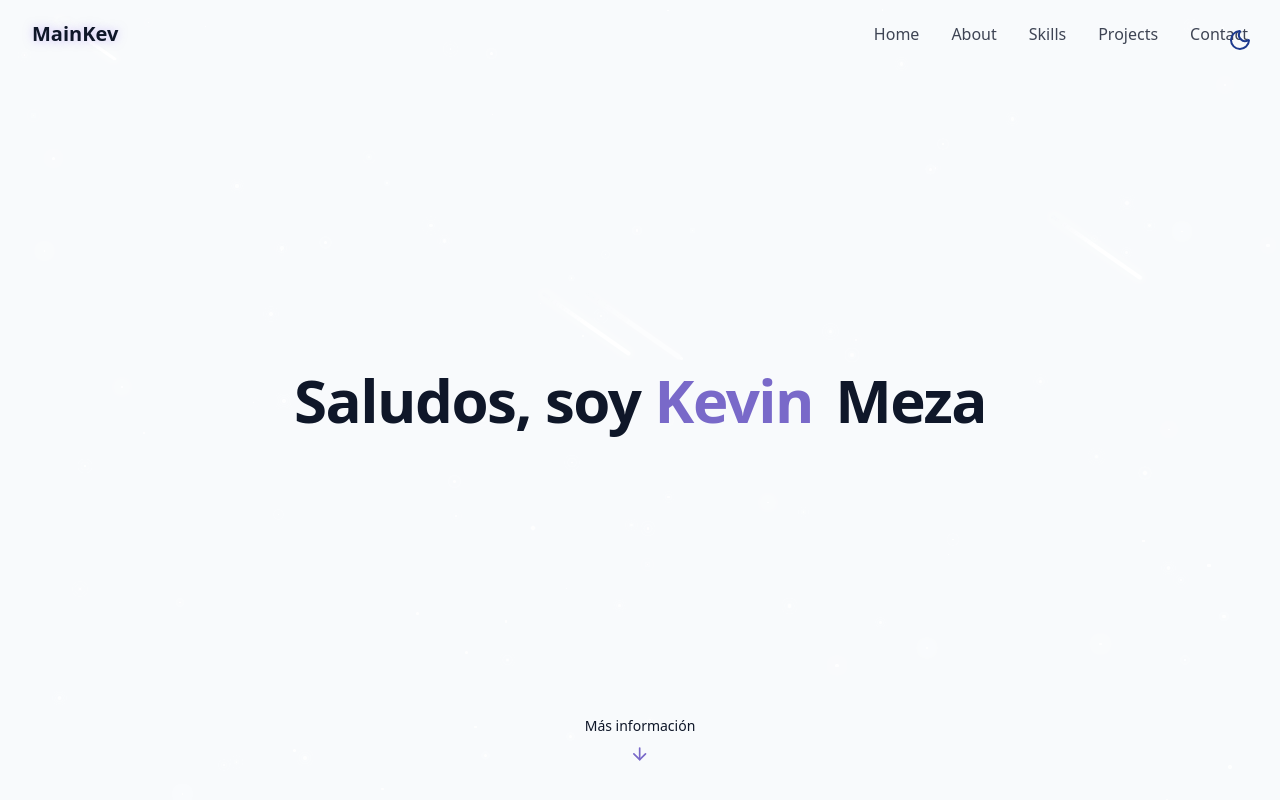
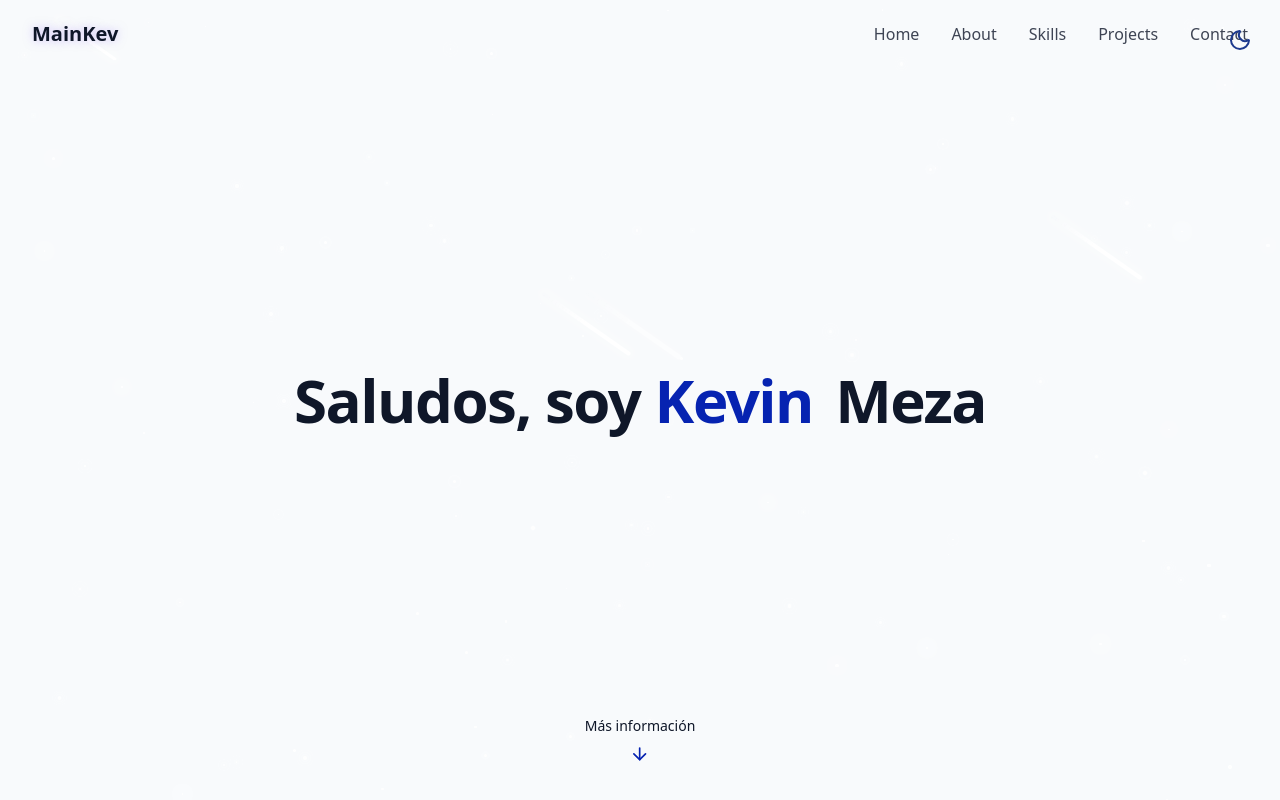
Before and after one commit to KevHLJob/Mainkev-portfolio, a React (Vite) app: page / in a window 1280 px wide. Shown: the top 800 px of the page. Built offline with nearby package versions, Linux system fonts and the light colour scheme.

Commit message:
css update

```diff
--- a/src/index.css
+++ b/src/index.css
@@ -69,7 +69,7 @@
 
     --card: 0 0% 100%;
 
-    --primary: 250 47% 60%;
+    --primary: 230, 93%, 36%;
     --primary-foreground: 210 40% 98%;
 
     --border: 214 32% 91%;
@@ -81,7 +81,7 @@
 
     --card: 222 47% 8%;
 
-    --primary: 250 65% 65%;
+    --primary: 230, 92%, 64%;
     --primary-foreground: 213 31% 91%;
 
     --border: 217 33% 20%;
```
